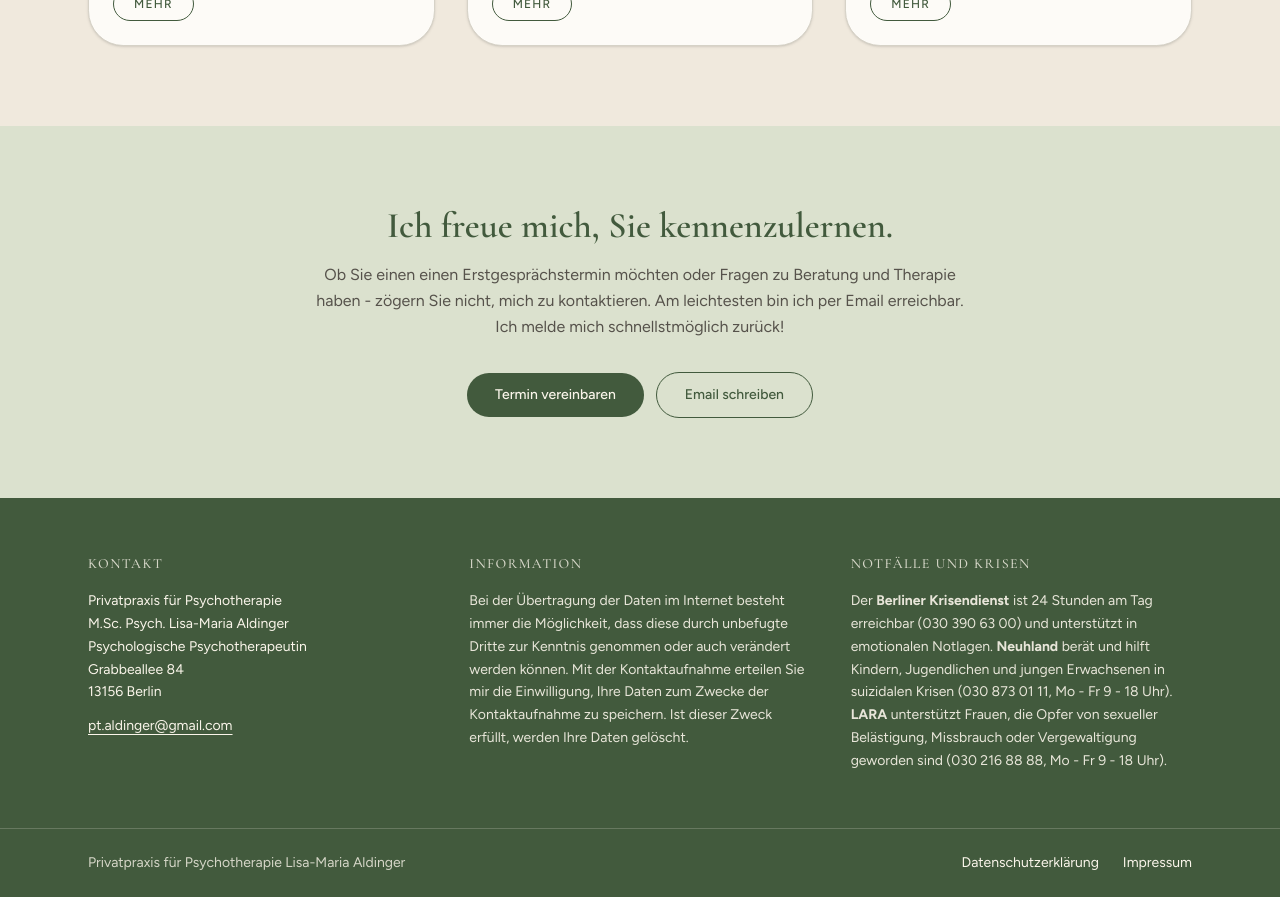
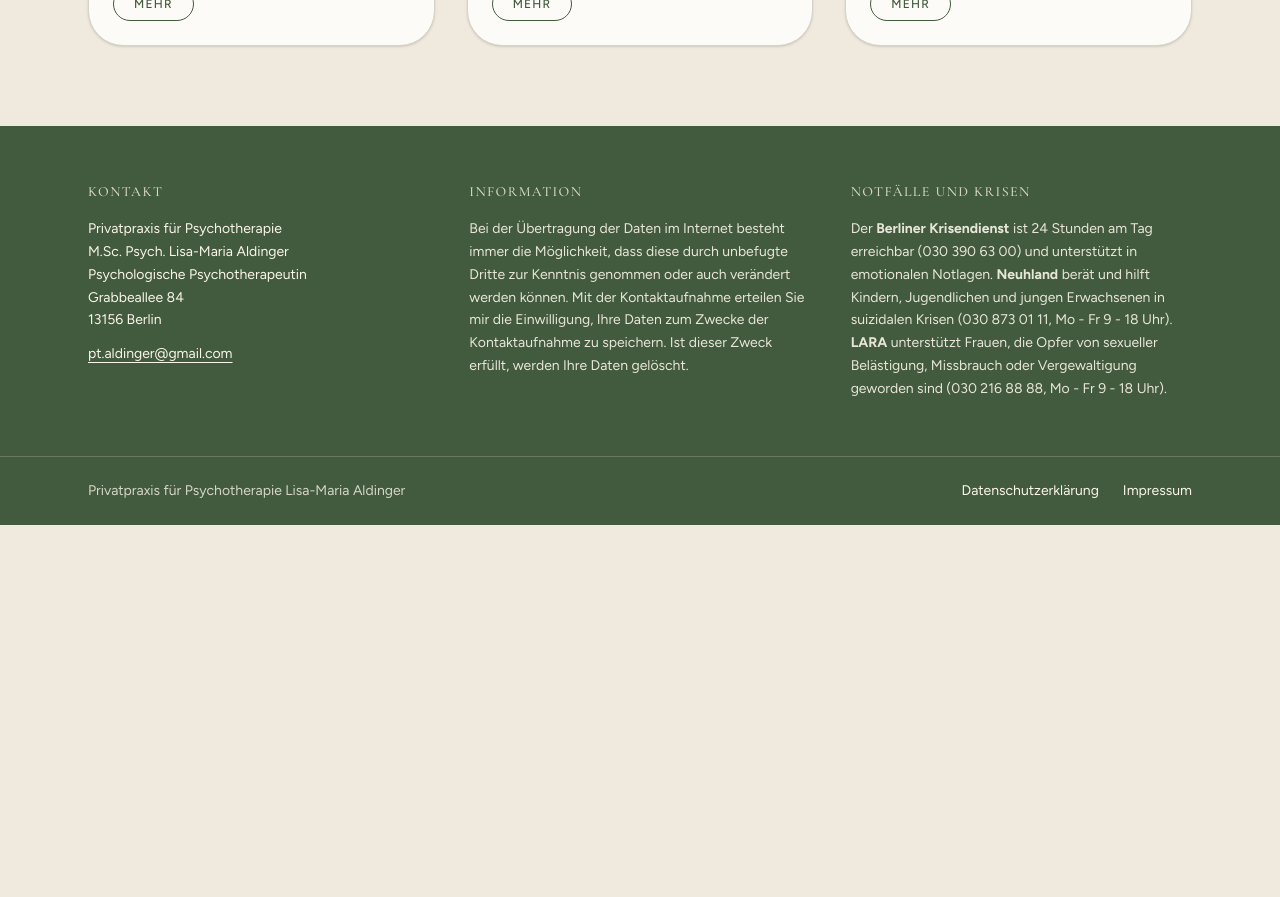
Before and after one commit to aldingel/Privatpraxis-fuer-Psychotherapie, a Next.js app: page / in a window 1280 px wide. Shown: the part 2140-3037 px from the top of the page. After the commit the page ends 2665 px from the top, so only its background shows below. Built offline with nearby package versions, Linux system fonts and the light colour scheme.

Commit message:
refactor: remove ContactCta component from multiple pages
Co-authored-by: aldingel <304495052+aldingel@users.noreply.github.com>

```diff
--- a/app/ablauf-kosten/page.tsx
+++ b/app/ablauf-kosten/page.tsx
@@ -1,7 +1,6 @@
 import type { Metadata } from 'next'
 import { SiteHeader } from '@/components/site-header'
 import { SiteFooter } from '@/components/site-footer'
-import { ContactCta } from '@/components/contact-cta'
 import { PageHero } from '@/components/page-hero'
 
 export const metadata: Metadata = {
@@ -190,8 +189,6 @@ export default function AblaufKostenPage() {
             </div>
           </div>
         </section>
-
-        <ContactCta />
       </main>
       <SiteFooter />
     </>
--- a/app/emdr/page.tsx
+++ b/app/emdr/page.tsx
@@ -1,6 +1,5 @@
 import type { Metadata } from "next"
 import { PageHero } from "@/components/page-hero"
-import { ContactCta } from "@/components/contact-cta"
 
 export const metadata: Metadata = {
   title: "Was ist EMDR? Traumatherapie | Psychotherapie Berlin-Pankow",
@@ -93,8 +92,6 @@ export default function EmdrPage() {
           </div>
         </div>
       </section>
-
-      <ContactCta />
     </>
   )
 }
--- a/app/gruppentherapie/page.tsx
+++ b/app/gruppentherapie/page.tsx
@@ -2,7 +2,6 @@ import type { Metadata } from 'next'
 import Link from 'next/link'
 import { SiteHeader } from '@/components/site-header'
 import { SiteFooter } from '@/components/site-footer'
-import { ContactCta } from '@/components/contact-cta'
 import { PageHero } from '@/components/page-hero'
 
 export const metadata: Metadata = {
@@ -128,8 +127,6 @@ export default function GruppentherapiePage() {
             </article>
           </div>
         </section>
-
-        <ContactCta />
       </main>
       <SiteFooter />
     </>
--- a/app/page.tsx
+++ b/app/page.tsx
@@ -2,7 +2,6 @@ import Image from 'next/image'
 import Link from 'next/link'
 import { SiteHeader } from '@/components/site-header'
 import { SiteFooter } from '@/components/site-footer'
-import { ContactCta } from '@/components/contact-cta'
 
 const specializations = [
   {
@@ -164,8 +163,6 @@ export default function HomePage() {
             ))}
           </div>
         </section>
-
-        <ContactCta />
       </main>
       <SiteFooter />
     </>
--- a/app/schematherapie/page.tsx
+++ b/app/schematherapie/page.tsx
@@ -1,7 +1,6 @@
 import type { Metadata } from 'next'
 import { SiteHeader } from '@/components/site-header'
 import { SiteFooter } from '@/components/site-footer'
-import { ContactCta } from '@/components/contact-cta'
 import { PageHero } from '@/components/page-hero'
 
 export const metadata: Metadata = {
@@ -147,8 +146,6 @@ export default function SchematherapiePage() {
             Essstörungen mithilfe von Schematherapie.
           </p>
         </section>
-
-        <ContactCta />
       </main>
       <SiteFooter />
     </>
--- a/app/ueber-mich/page.tsx
+++ b/app/ueber-mich/page.tsx
@@ -2,7 +2,6 @@ import type { Metadata } from 'next'
 import Image from 'next/image'
 import { SiteHeader } from '@/components/site-header'
 import { SiteFooter } from '@/components/site-footer'
-import { ContactCta } from '@/components/contact-cta'
 import { PageHero } from '@/components/page-hero'
 
 export const metadata: Metadata = {
@@ -193,8 +192,6 @@ export default function UeberMichPage() {
             <li>Mitglied der OPEN Foundation</li>
           </ul>
         </section>
-
-        <ContactCta />
       </main>
       <SiteFooter />
     </>
--- a/app/verhaltenstherapie/page.tsx
+++ b/app/verhaltenstherapie/page.tsx
@@ -1,7 +1,6 @@
 import type { Metadata } from "next"
 import Link from "next/link"
 import { PageHero } from "@/components/page-hero"
-import { ContactCta } from "@/components/contact-cta"
 
 export const metadata: Metadata = {
   title: "Was ist integrative Verhaltenstherapie? | Psychotherapie Berlin-Pankow",
@@ -96,8 +95,6 @@ export default function VerhaltenstherapiePage() {
           </p>
         </div>
       </section>
-
-      <ContactCta />
     </>
   )
 }
--- a/components/contact-cta.tsx
+++ /dev/null
@@ -1,33 +0,0 @@
-import Link from 'next/link'
-
-export function ContactCta() {
-  return (
-    <section className="bg-secondary">
-      <div className="mx-auto max-w-3xl px-4 py-16 text-center md:px-6 md:py-20">
-        <h2 className="text-3xl font-semibold text-balance text-primary md:text-4xl">
-          Ich freue mich, Sie kennenzulernen.
-        </h2>
-        <p className="mx-auto mt-4 max-w-2xl leading-relaxed text-muted-foreground">
-          Ob Sie einen einen Erstgesprächstermin möchten oder Fragen zu
-          Beratung und Therapie haben - zögern Sie nicht, mich zu kontaktieren.
-          Am leichtesten bin ich per Email erreichbar. Ich melde mich
-          schnellstmöglich zurück!
-        </p>
-        <div className="mt-8 flex flex-wrap items-center justify-center gap-3">
-          <Link
-            href="/kontakt"
-            className="inline-flex items-center rounded-full bg-primary px-7 py-3 text-sm font-medium text-primary-foreground transition-opacity hover:opacity-90"
-          >
-            Termin vereinbaren
-          </Link>
-          <a
-            href="mailto:pt.aldinger@gmail.com"
-            className="inline-flex items-center rounded-full border border-primary px-7 py-3 text-sm font-medium text-primary transition-colors hover:bg-primary hover:text-primary-foreground"
-          >
-            Email schreiben
-          </a>
-        </div>
-      </div>
-    </section>
-  )
-}
```
